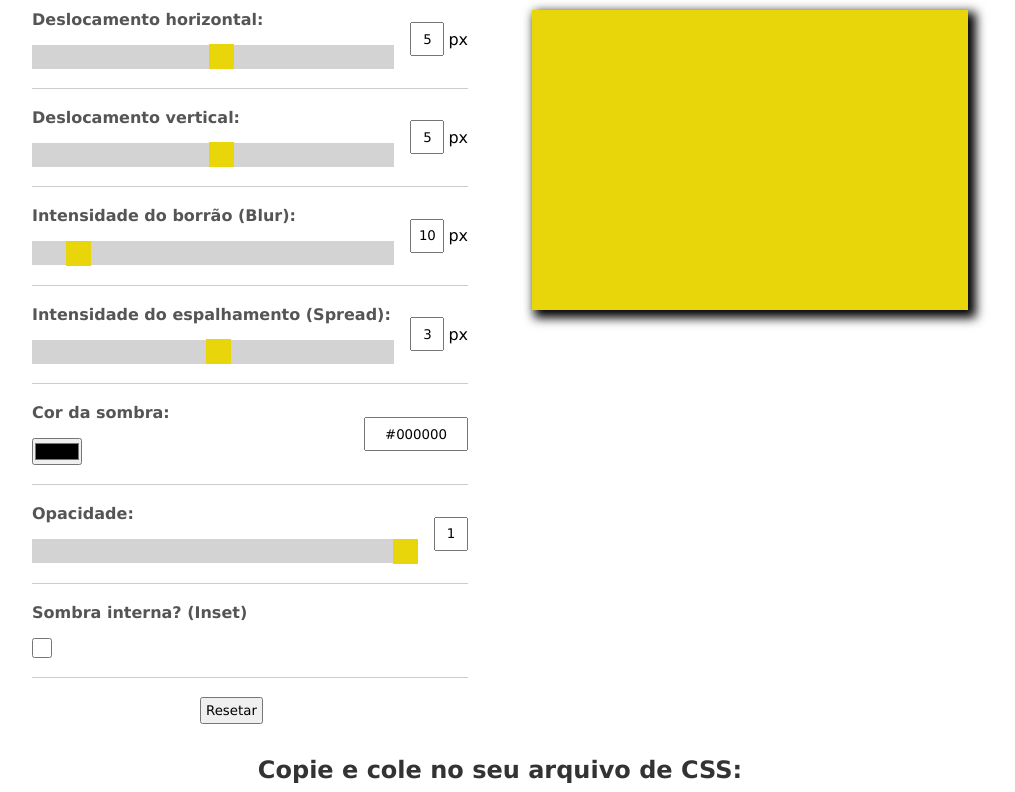
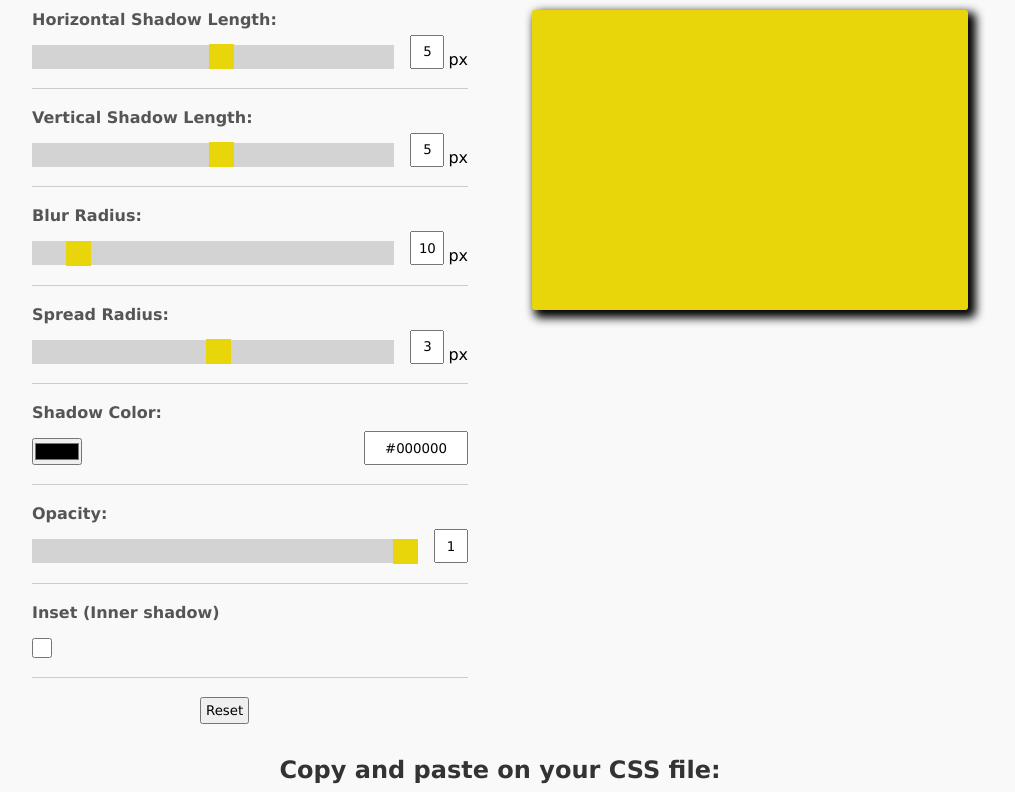
Before and after one commit to lltelles/boxShadow_generator, a plain HTML site: page index.html in a window 1280 px wide. Shown: the part 76-868 px from the top of the page, without its empty margins (140-1155 px from the left). Drawn offline with Linux system fonts and the light colour scheme.

Commit message:
pt to en

```diff
--- a/css/style.css
+++ b/css/style.css
@@ -4,8 +4,13 @@
   padding: 0;
 }
 
+*:focus {
+  outline: none;
+}
+
 body {
   padding-bottom: 250px;
+  background-color: #f9f9f9;
 }
 
 h2 {
@@ -64,7 +69,7 @@ h2 {
 
 .reference-input {
   display: flex;
-  align-items: center;
+  align-items: flex-end;
 }
 
 .reference-input p {
@@ -82,6 +87,7 @@ h2 {
   width: 100%;
   height: 300px;
   background-color: #e9d60a;
+  border-radius: 3px;
 }
 
 #generated-rule {
--- a/index.html
+++ b/index.html
@@ -10,10 +10,10 @@
   <body>
     <div id="box-shadow-generator">
       <div id="controls-container">
-        <h2>Configurações da Box Shadow:</h2>
+        <h2>Box Shadow Generator</h2>
         <div class="form-control">
           <div class="range-input">
-            <label for="horizontal">Deslocamento horizontal:</label>
+            <label for="horizontal">Horizontal Shadow Length:</label>
             <input
               type="range"
               id="horizontal"
@@ -24,13 +24,18 @@
             />
           </div>
           <div class="reference-input">
-            <input type="text" id="horizontal-value" name="horizontal-value" />
+            <input
+              type="text"
+              id="horizontal-value"
+              name="horizontal-value"
+              readonly
+            />
             <p>px</p>
           </div>
         </div>
         <div class="form-control">
           <div class="range-input">
-            <label for="vertical">Deslocamento vertical:</label>
+            <label for="vertical">Vertical Shadow Length:</label>
             <input
               type="range"
               id="vertical"
@@ -41,13 +46,18 @@
             />
           </div>
           <div class="reference-input">
-            <input type="text" id="vertical-value" name="vertical-value" />
+            <input
+              type="text"
+              id="vertical-value"
+              name="vertical-value"
+              readonly
+            />
             <p>px</p>
           </div>
         </div>
         <div class="form-control">
           <div class="range-input">
-            <label for="blur">Intensidade do borrão (Blur):</label>
+            <label for="blur">Blur Radius:</label>
             <input
               type="range"
               id="blur"
@@ -58,13 +68,13 @@
             />
           </div>
           <div class="reference-input">
-            <input type="text" id="blur-value" name="blur-value" />
+            <input type="text" id="blur-value" name="blur-value" readonly />
             <p>px</p>
           </div>
         </div>
         <div class="form-control">
           <div class="range-input">
-            <label for="spread">Intensidade do espalhamento (Spread):</label>
+            <label for="spread">Spread Radius:</label>
             <input
               type="range"
               id="spread"
@@ -75,22 +85,22 @@
             />
           </div>
           <div class="reference-input">
-            <input type="text" id="spread-value" name="spread-value" />
+            <input type="text" id="spread-value" name="spread-value" readonly />
             <p>px</p>
           </div>
         </div>
         <div class="form-control">
           <div class="range-input">
-            <label for="horizontal">Cor da sombra:</label>
+            <label for="horizontal">Shadow Color:</label>
             <input type="color" id="color" name="color" value="#000000" />
           </div>
           <div class="reference-input">
-            <input type="text" id="color-value" name="color-value" />
+            <input type="text" id="color-value" name="color-value" readonly />
           </div>
         </div>
         <div class="form-control">
           <div class="range-input">
-            <label for="opacity">Opacidade:</label>
+            <label for="opacity">Opacity:</label>
             <input
               type="range"
               id="opacity"
@@ -102,32 +112,37 @@
             />
           </div>
           <div class="reference-input">
-            <input type="text" id="opacity-value" name="opacity-value" />
+            <input
+              type="text"
+              id="opacity-value"
+              name="opacity-value"
+              readonly
+            />
           </div>
         </div>
         <div class="form-control">
           <div class="range-input">
-            <label for="opacity">Sombra interna? (Inset)</label>
+            <label for="opacity">Inset (Inner shadow)</label>
             <input type="checkbox" id="inset" name="inset" />
           </div>
         </div>
         <div class="reset-btn">
-          <button id="reset-btn">Resetar</button>
+          <button id="reset-btn">Reset</button>
         </div>
       </div>
       <div id="preview">
-        <h2>Preview do efeito gerado:</h2>
+        <h2>Preview</h2>
         <div id="box"></div>
       </div>
     </div>
     <div id="generated-rule">
-      <h2>Copie e cole no seu arquivo de CSS:</h2>
+      <h2>Copy and paste on your CSS file:</h2>
       <div id="rules-area">
         <p id="rule">box-shadow: <span></span>;</p>
         <p id="webkit-rule">-webkit-box-shadow: <span></span>;</p>
         <p id="moz-rule">-moz-box-shadow: <span></span>;</p>
       </div>
-      <p id="copy-instructions">Clique no quadro acima pra copiar as regras.</p>
+      <p id="copy-instructions">Click on the box above to copy the rules.</p>
     </div>
   </body>
 </html>
--- a/js/script.js
+++ b/js/script.js
@@ -211,6 +211,7 @@ if (resetBtn) {
     boxShadow.updateValue("spread", 3);
     boxShadow.updateValue("color", "#000000");
     boxShadow.updateValue("opacity", 1);
+    boxShadow.updateValue("inset", false);
   });
 }
 
@@ -221,10 +222,10 @@ const copyInstructions = document.querySelector("#copy-instructions")
 rulesArea.addEventListener("click", () => {
     const rules = rulesArea.innerText.replace(/^\s*\n/gm, "")
     navigator.clipboard.writeText(rules).then(() => {
-        copyInstructions.innerText = "Regra copiada com sucesso!"
+        copyInstructions.innerText = "Rule copied successfully!"
 
         setTimeout(() => {
-            copyInstructions.innerText = "Clique no quadro a cima para copiar as regras."
+            copyInstructions.innerText = "Click on the box above to copy the rules."
         }, 2000)
     })
 })
```
